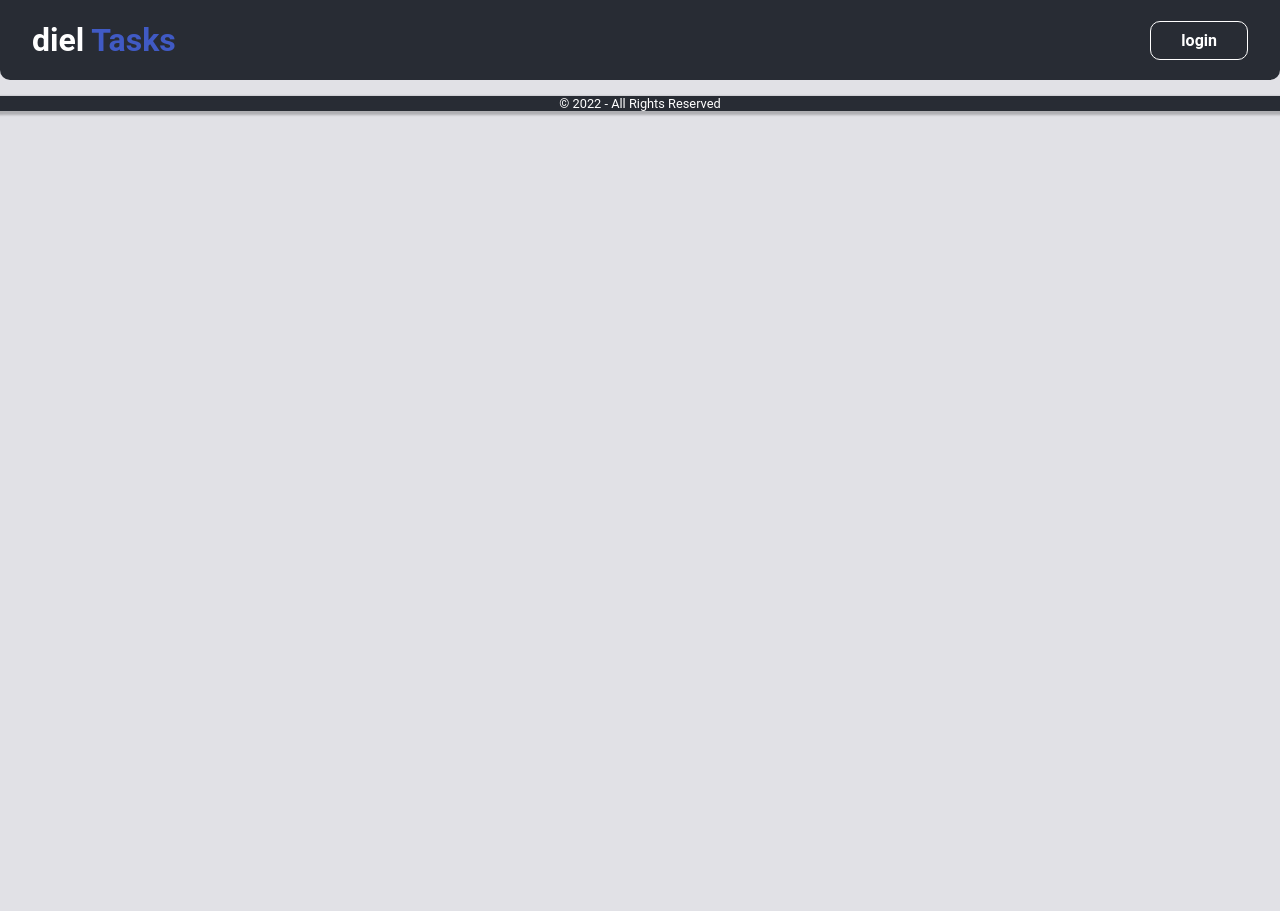
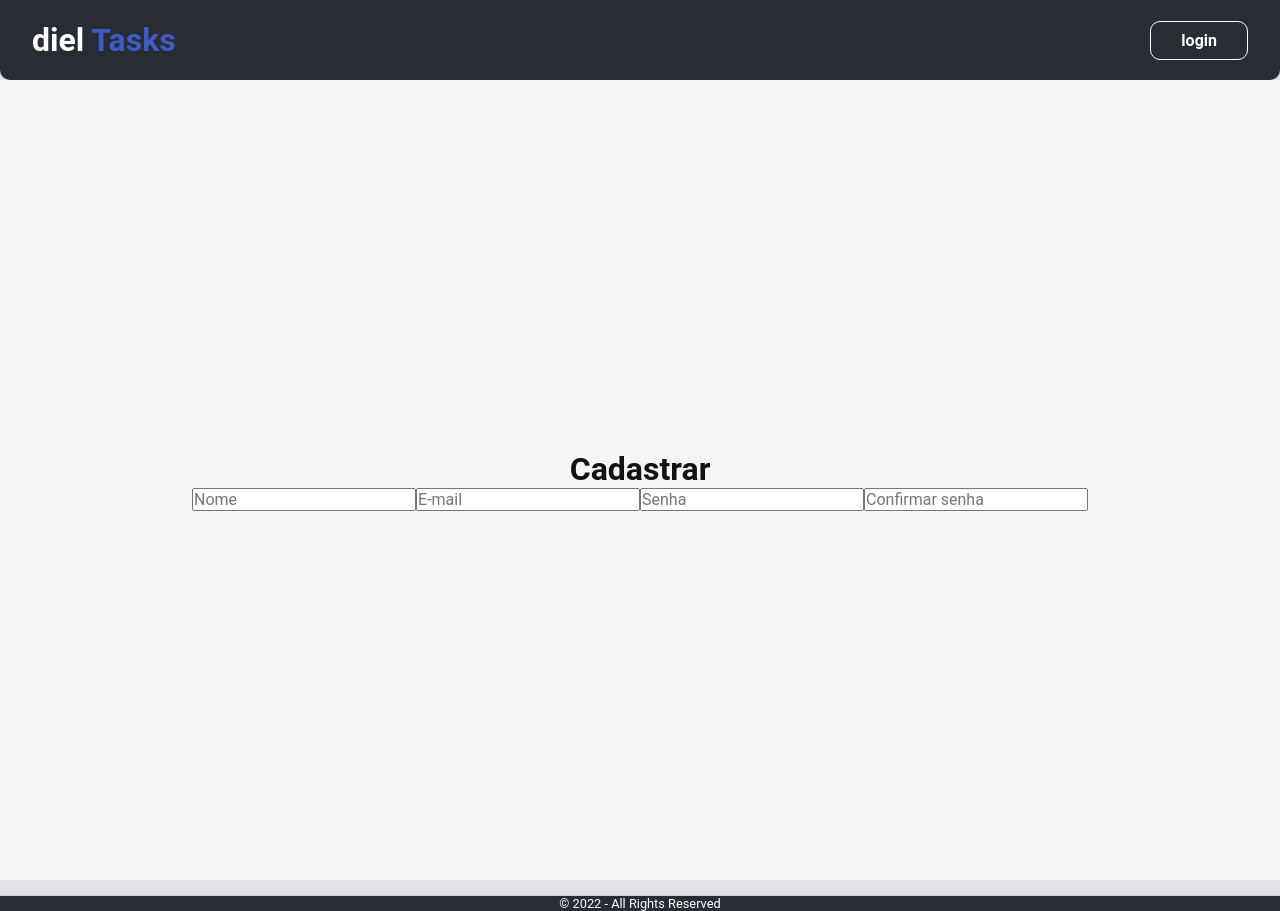
Before and after one commit to FelipeFerreiraDev/Diel-Energia-Test, a React (Vite) app in the folder frontend/: page /cadastrar in a window 1280 px wide. Before the commit the page ends 800 px from the top, so only its background shows below. Built offline with nearby package versions, Linux system fonts and the light colour scheme.

Commit message:
feat: created registration page

```diff
--- a/frontend/index.html
+++ b/frontend/index.html
@@ -4,7 +4,7 @@
     <meta charset="UTF-8" />
     <link rel="icon" type="image/svg+xml" href="/vite.svg" />
     <meta name="viewport" content="width=device-width, initial-scale=1.0" />
-    <title>Vite + React + TS</title>
+    <title>Diel Tasks</title>
   </head>
   <body>
     <div id="root"></div>
--- a/frontend/src/Router.tsx
+++ b/frontend/src/Router.tsx
@@ -1,10 +1,12 @@
 import { Routes, Route } from 'react-router-dom';
+import Cadastrar from './pages/Cadastrar';
 import Home from './pages/Home';
 
 export default function Router() {
   return (
     <Routes>
       <Route path="/" element={<Home />} />
+      <Route path="/cadastrar" element={<Cadastrar />} />
     </Routes>
   );
 }
--- /dev/null
+++ b/frontend/src/pages/Cadastrar/index.tsx
@@ -0,0 +1,20 @@
+import style from './styles.module.scss';
+
+export default function Cadastrar() {
+  return (
+    <div className={style.container}>
+      <h1>Cadastrar</h1>
+
+      <form action="" method="post">
+        <input type="text" name="nome" placeholder="Nome" />
+        <input type="text" name="email" placeholder="E-mail" />
+        <input type="password" name="senha" placeholder="Senha" />
+        <input
+          type="password"
+          name="confirmarSenha"
+          placeholder="Confirmar senha"
+        />
+      </form>
+    </div>
+  );
+}
--- /dev/null
+++ b/frontend/src/pages/Cadastrar/styles.module.scss
@@ -0,0 +1,9 @@
+.container {
+  display: flex;
+  flex-direction: column;
+  align-items: center;
+  justify-content: center;
+  height: 100vh;
+  width: 100vw;
+  background-color: #f5f5f5;
+}
```
